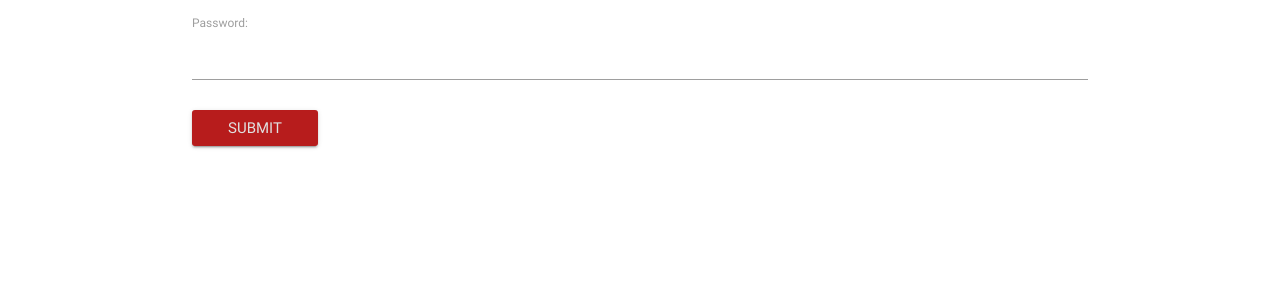
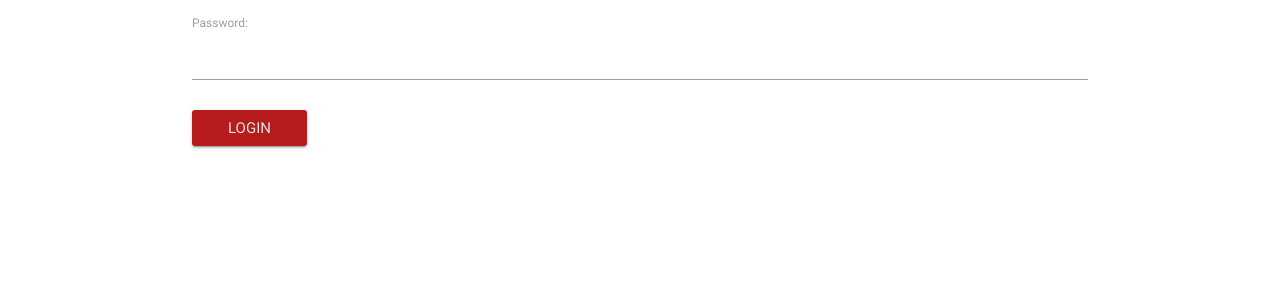
Before and after one commit to graemeerickson/travel-roulette, a Django app: page /login/ in a window 1280 px wide. Shown: the part 244-544 px from the top of the page. Run offline with Django 3.2, Linux system fonts and the light colour scheme.

Commit message:
Changed button text from Submit to Login

```diff
--- a/main_app/templates/login.html
+++ b/main_app/templates/login.html
@@ -8,7 +8,7 @@
   {% csrf_token %}
   {{ form.as_p}}
   <!-- <input type="submit" value="Submit" /> -->
-  <input type="submit" class="waves-effect waves-light btn red darken-4 grey-text text-lighten-2" value="Submit" />
+  <input type="submit" class="waves-effect waves-light btn red darken-4 grey-text text-lighten-2" value="Login" />
 </form>
 
 {% endblock %}
```
